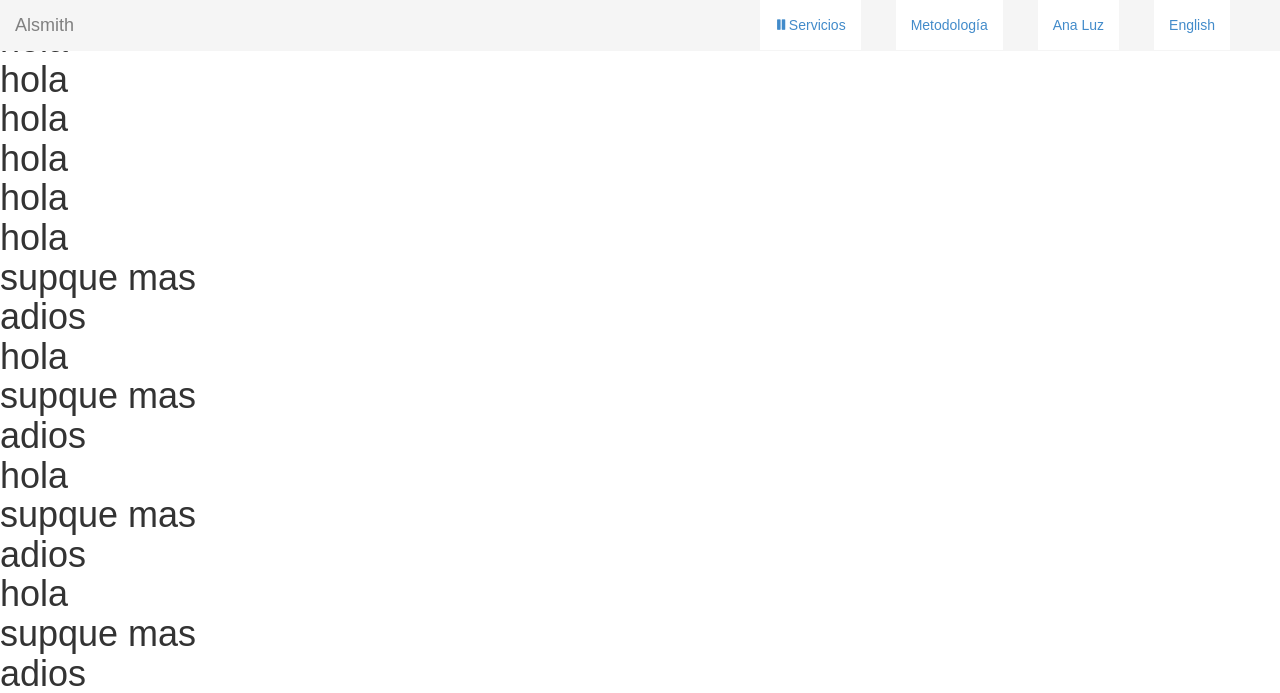
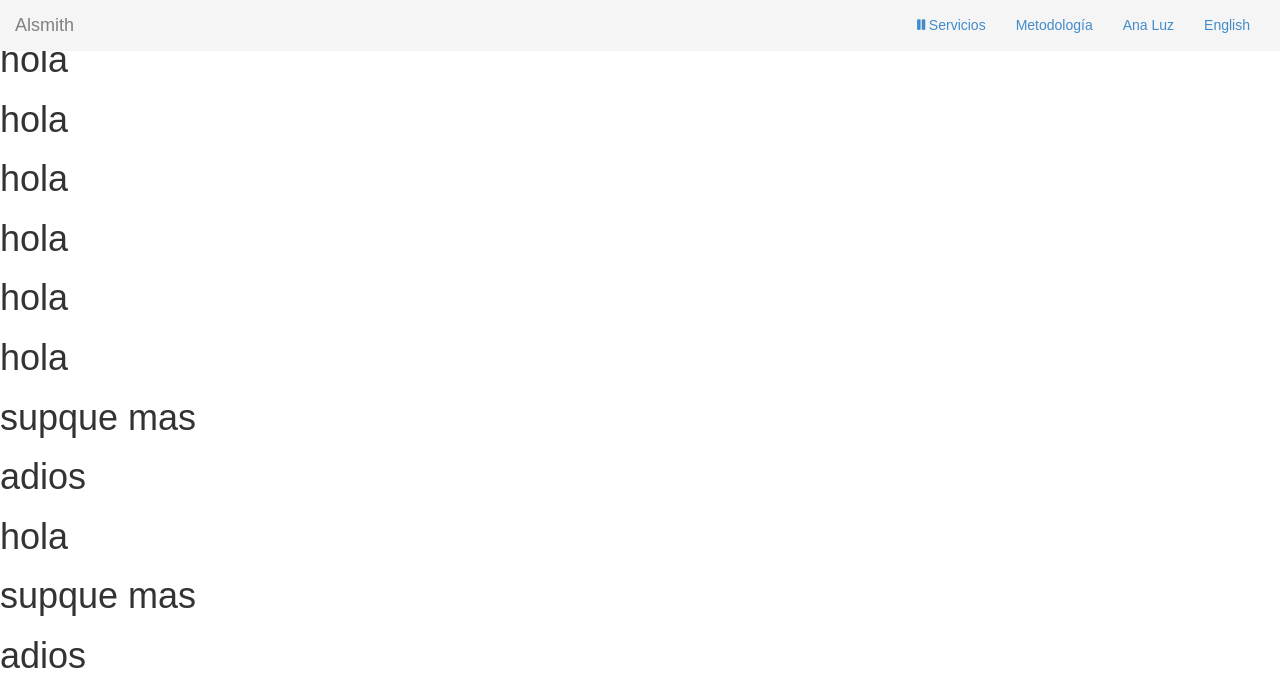
Before and after one commit to fdiazsmith/alsmith, a PHP site: page / in a window 1280 px wide. Shown: the top 693 px of the page. Run offline with PHP 8.4, Linux system fonts and the light colour scheme.

Commit message:
clears all css: clean slate

```diff
--- a/_/css/main.css
+++ b/_/css/main.css
@@ -10,41 +10,14 @@
 */
 
 
-/* http://meyerweb.com/eric/tools/css/reset/
-   v2.0 | 20110126
-   License: none (public domain)
-*/
-
-html, body, div, span, applet, object, iframe,
-h1, h2, h3, h4, h5, h6, p, blockquote, pre,
-a, abbr, acronym, address, big, cite, code,
-del, dfn, em, img, ins, kbd, q, s, samp,
-small, strike, strong, sub, sup, tt, var,
-b, u, i, center,
-dl, dt, dd, ol, ul, li,
-fieldset, form, label, legend,
-table, caption, tbody, tfoot, thead, tr, th, td,
-article, aside, canvas, details, embed,
-figure, figcaption, footer, header, hgroup,
-menu, nav, output, ruby, section, summary,
-time, mark, audio, video {
-	margin: 0;
-	/* padding: 0; */
-	/* border: 0; */
-	/* font-size: 100%; */
-	/* font: inherit; */
-	/* color: black; */
-}
-/* HTML5 display-role reset for older browsers */
-article, aside, details, figcaption, figure,
-footer, header, hgroup, menu, nav, section {
-	display: block;
-}
 .*{
 	margin: 0;
 	padding: 0;
 }
-
+/*
+font-family: 'Josefin Slab', serif;
+font-family: 'Alegreya Sans', sans-serif;
+*/
 body{
 	font-family: 'Source Sans Pro', sans-serif;
 }
@@ -67,48 +40,37 @@ a:hover{
 */
 header{
 
-    top: 0;
-    left: 0;
-    width: 100%;
-color: black;
     background-color:rgb(250, 209, 209);
 }
+
 @media (max-width: 768px){
   header{
-
     background-color:whitesmoke;
-
-}
-  background-color:whitesmoke;
+  }
 }
 @media (min-width: 768px){
   header{
+      background-color:whitesmoke;
+  }
+  .brand{
+  }
+  .navbar-brand{
 
-    background-color:whitesmoke;
-
-}
-display;
+  }
 }
 
 
 header img{
-    margin-left: 1%;
 
-    display: inline;
 }
 header ul{
 
 }
 	/*controla la casilla del texto*/
 .nav-button{
-    display: inline-block;
-    margin: 0px 35px 0px 0px;
-    color: orange;
-    background-color: white;
+
 }
 .nav-button:hover{
-    color: black;
-
 }
 header ul li{
 
@@ -136,8 +98,7 @@ header ul li a{
 #contact-info:hover{
 
 }
-#contact-info:clicked{
-}
+
 #contact-info ul{
 
 }
```
Also changed, not shown: other parts of _/css/main.css (+4 -37 lines).
